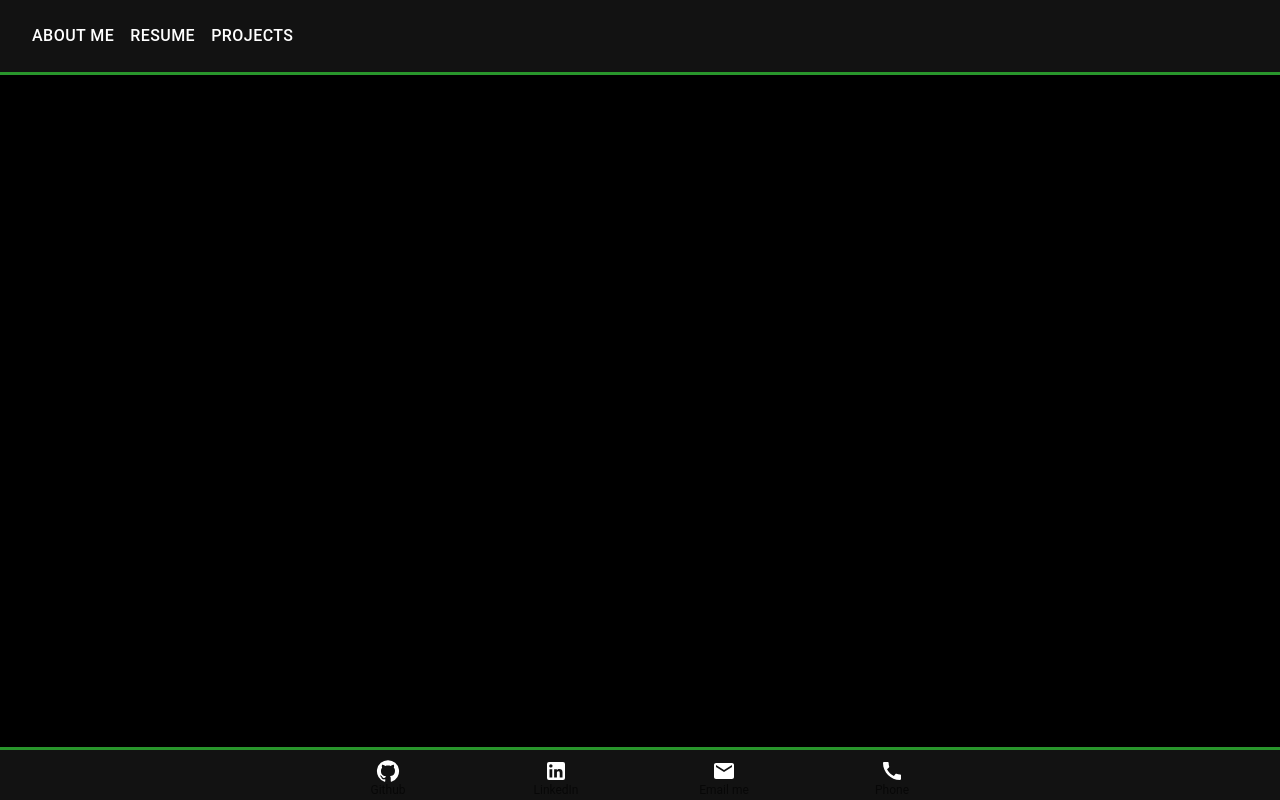
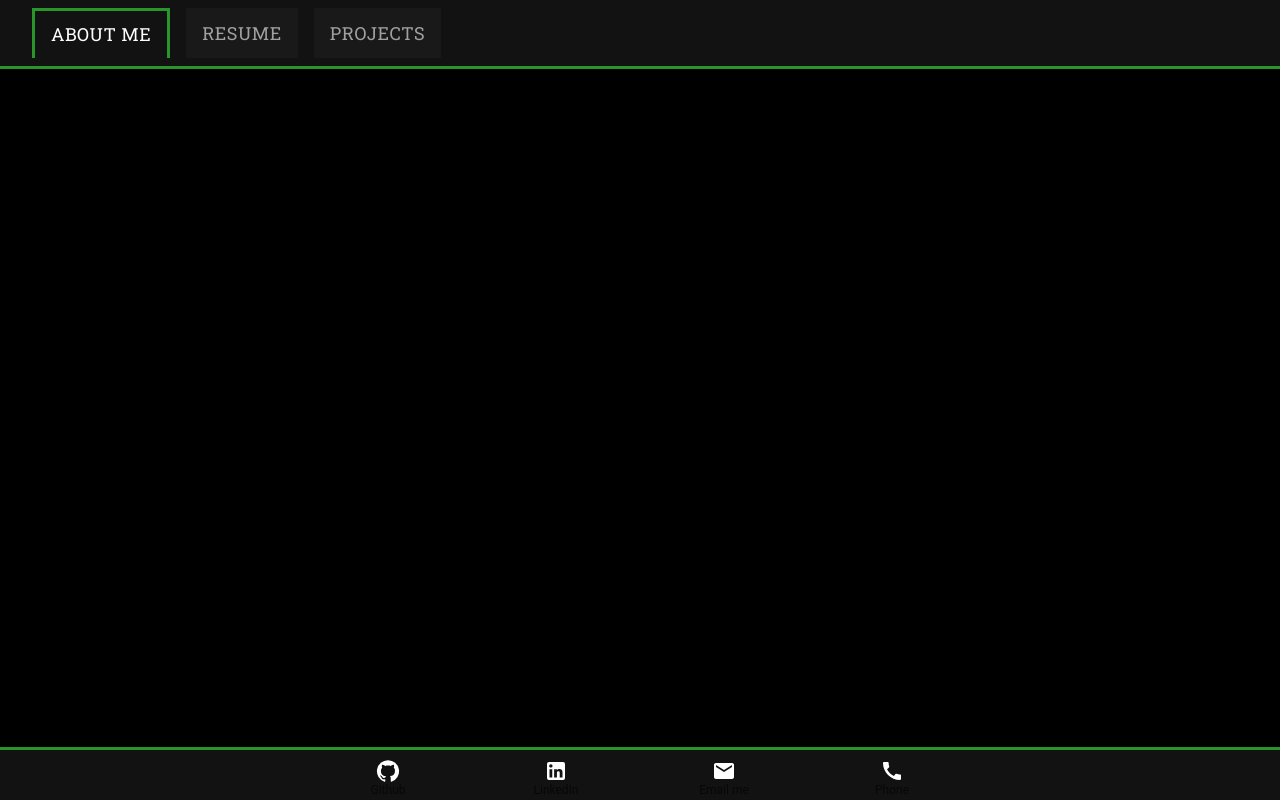
Before and after one commit to RysanekDavid/Web_CV, a React (Create React App) app: page / in a window 1280 px wide. Built offline with nearby package versions, Linux system fonts and the light colour scheme.

Commit message:
TopBar Design update

```diff
--- a/public/index.html
+++ b/public/index.html
@@ -1,9 +1,13 @@
 <!DOCTYPE html>
 <html lang="en">
   <head>
+    <link
+      href="https://fonts.googleapis.com/css2?family=Roboto+Slab&display=swap"
+      rel="stylesheet"
+    />
     <meta charset="UTF-8" />
     <meta name="viewport" content="width=device-width, initial-scale=1.0" />
-    <title>Document</title>
+    <title>CV Portfolio</title>
   </head>
   <body>
     <div id="root"></div>
--- a/src/components/TopBar.tsx
+++ b/src/components/TopBar.tsx
@@ -3,13 +3,20 @@ import AppBar from "@mui/material/AppBar";
 import Box from "@mui/material/Box";
 import Toolbar from "@mui/material/Toolbar";
 import Container from "@mui/material/Container";
-import Button from "@mui/material/Button";
-// import Tooltip from "@mui/material/Tooltip"
-// import Typography from "@mui/material/Typography";
+// import Button from "@mui/material/Button";
+import Tabs from "@mui/material/Tabs";
+import Tab from "@mui/material/Tab";
+
+// import { createTheme } from "@mui/system";
 
 const pages = ["About Me", "Resume", "Projects"];
 
-function ResponsiveAppBar() {
+function ResponsiveTopBar() {
+  const [selectedTab, setSelectedTab] = React.useState(0);
+  const handleTabChange = (event: React.SyntheticEvent, newValue: number) => {
+    setSelectedTab(newValue);
+  };
+
   return (
     <AppBar
       position="static"
@@ -21,25 +28,72 @@ function ResponsiveAppBar() {
     >
       <Container maxWidth="xl">
         <Toolbar disableGutters>
-          <Box sx={{ flexGrow: 1, display: { xs: "flex", md: "flex" } }}>
-            {pages.map((page) => (
-              <Button
-                key={page}
-                onClick={() => {}}
-                sx={{
-                  my: 2,
-                  color: "white",
-                  display: "block",
-                  fontSize: "16px",
-                }}
-              >
-                {page}
-              </Button>
-            ))}
+          <Box
+            sx={{
+              flexGrow: 1,
+
+              display: {
+                xs: "flex",
+                sm: "flex",
+                md: "flex",
+                lg: "flex",
+                xl: "flex",
+              },
+              position: "relative",
+
+              justifyContent: {
+                xs: "center",
+                sm: "center",
+                md: "left",
+                lg: "left",
+                xl: "left",
+              },
+            }}
+          >
+            <Tabs
+              value={selectedTab}
+              onChange={handleTabChange}
+              centered={true}
+              textColor="inherit"
+              indicatorColor="primary"
+              sx={{
+                "& .MuiTabs-indicator": {
+                  top: 0,
+                  display: "none",
+                },
+              }}
+            >
+              {pages.map((page, index) => (
+                <Tab
+                  key={index}
+                  label={page}
+                  sx={{
+                    backgroundColor:
+                      selectedTab === index ? "#121212" : "#1E1E1E",
+                    my: 1,
+                    mx: 1,
+                    whiteSpace: "nowrap",
+                    borderTop: selectedTab === index ? 3 : 0,
+                    borderLeft: selectedTab === index ? 3 : 0,
+                    borderRight: selectedTab === index ? 3 : 0,
+
+                    borderColor: "#29962c",
+                    fontSize: {
+                      xl: "18px",
+                      lg: "18px",
+                      md: "16px",
+                      sm: "16px",
+                      xs: "16px",
+                    },
+                    fontFamily: "Roboto Slab",
+                  }}
+                />
+              ))}
+            </Tabs>
           </Box>
         </Toolbar>
       </Container>
     </AppBar>
   );
 }
-export default ResponsiveAppBar;
+export default ResponsiveTopBar;
```
